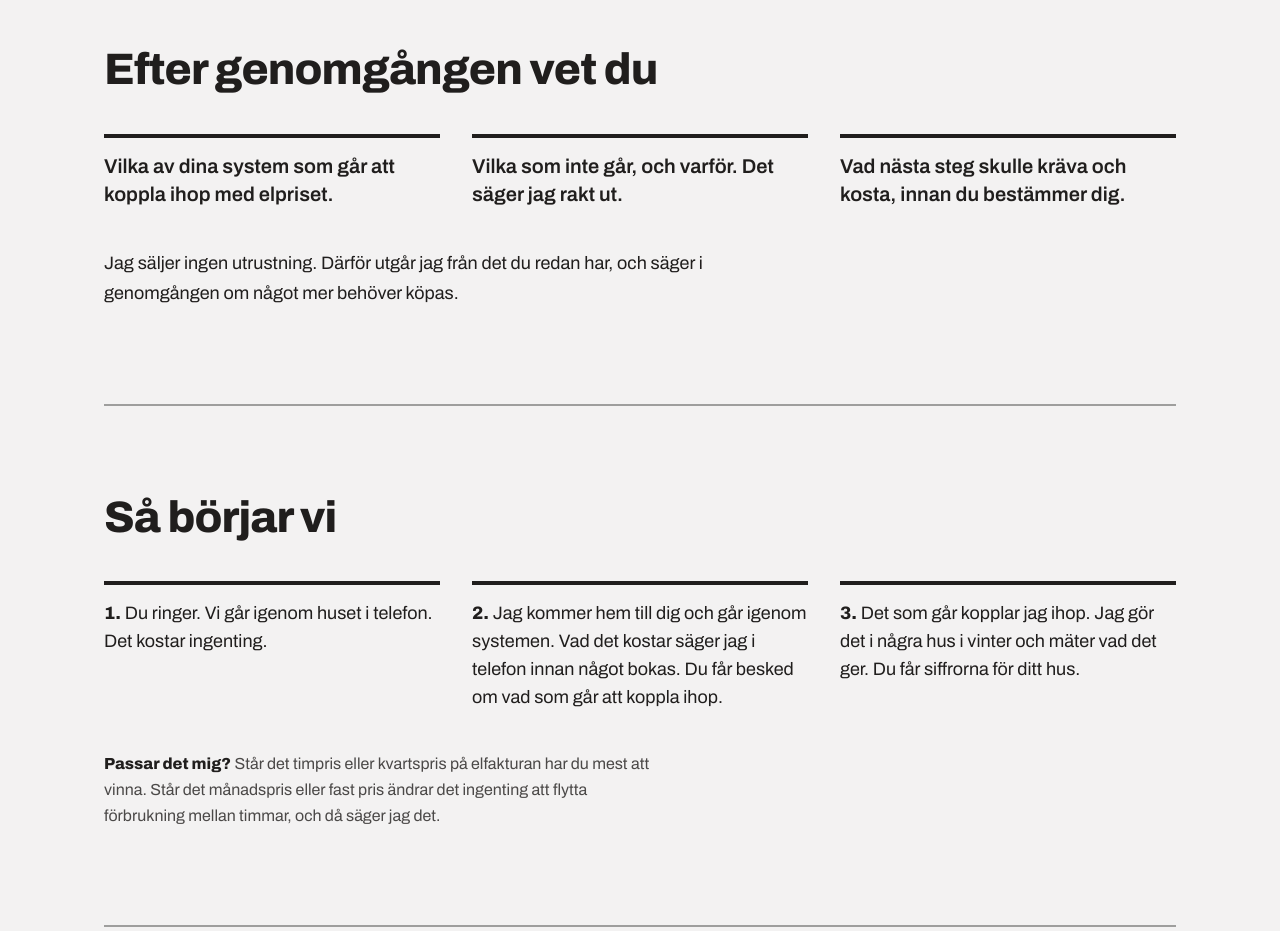
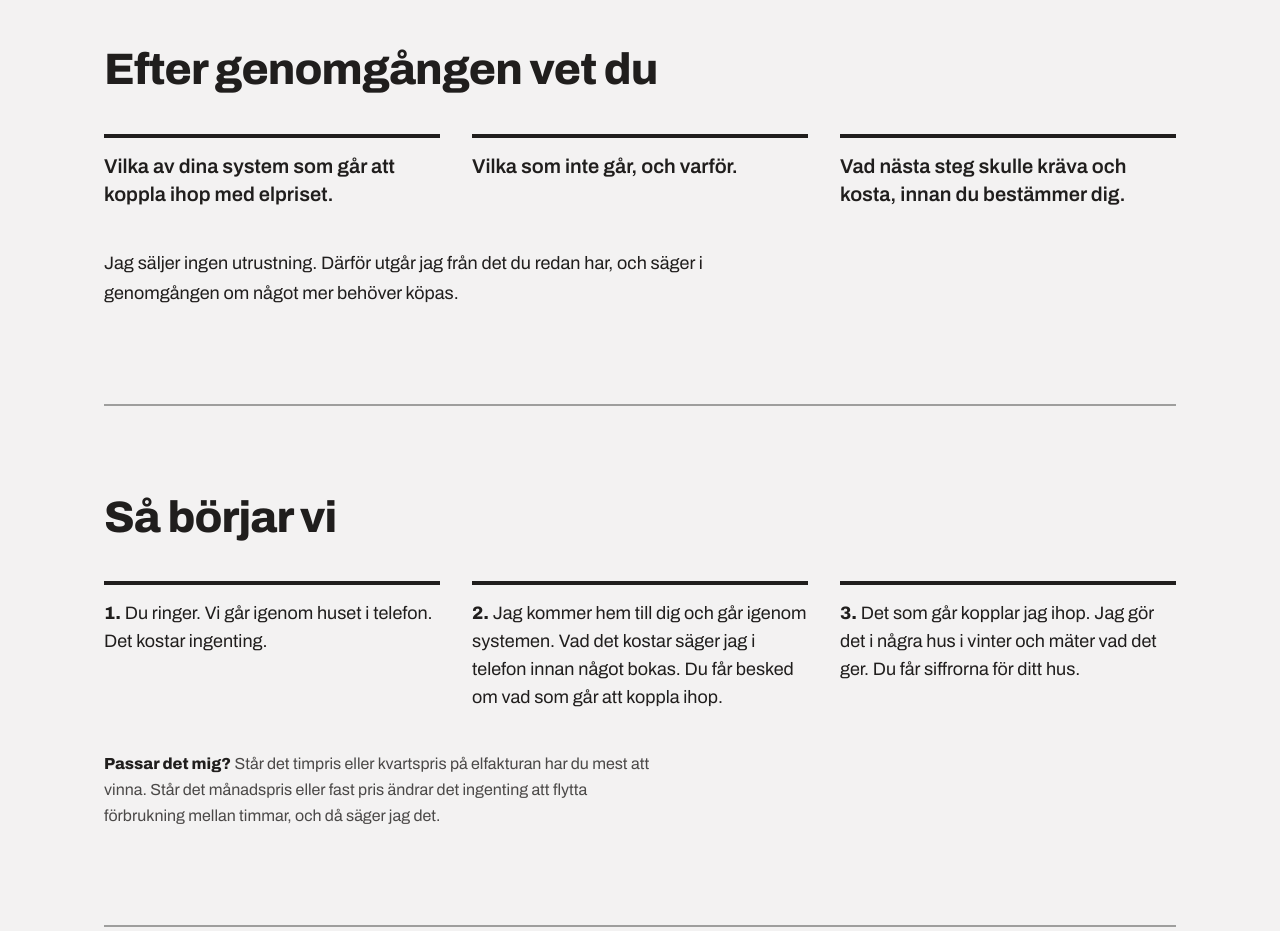
Before and after one commit to fredrikArvidsson75/sbkb-website, a plain HTML site: page energistyrning/index.html in a window 1280 px wide. Shown: the part 1420-2351 px from the top of the page. Drawn offline with Linux system fonts and the light colour scheme.

Commit message:
Energistyrning: stryker meningen Det säger jag rakt ut
Co-Authored-By: Claude Sonnet 5.5 <noreply@anthropic.com>

```diff
--- a/energistyrning/index.html
+++ b/energistyrning/index.html
@@ -454,7 +454,7 @@ textarea.input { min-height: 90px; resize: vertical; }
       <h2 style="font-size:clamp(32px, 4vw, 44px); line-height:1.08; letter-spacing:-0.02em; margin:0;">Efter genomgången vet du</h2>
       <ul style="list-style:none; margin:0; padding:0; display:grid; grid-template-columns:repeat(auto-fit, minmax(240px, 1fr)); gap:28px 32px;">
         <li style="border-top:4px solid var(--color-text); padding-top:14px; font-size:20px; line-height:28px; font-weight:600;">Vilka av dina system som går att koppla ihop med elpriset.</li>
-        <li style="border-top:4px solid var(--color-text); padding-top:14px; font-size:20px; line-height:28px; font-weight:600;">Vilka som inte går, och varför. Det säger jag rakt ut.</li>
+        <li style="border-top:4px solid var(--color-text); padding-top:14px; font-size:20px; line-height:28px; font-weight:600;">Vilka som inte går, och varför.</li>
         <li style="border-top:4px solid var(--color-text); padding-top:14px; font-size:20px; line-height:28px; font-weight:600;">Vad nästa steg skulle kräva och kosta, innan du bestämmer dig.</li>
       </ul>
       <p style="font-size:18px; line-height:30px; margin:0; max-width:60ch;">Jag säljer ingen utrustning. Därför utgår jag från det du redan har, och säger i genomgången om något mer behöver köpas.</p>
```
